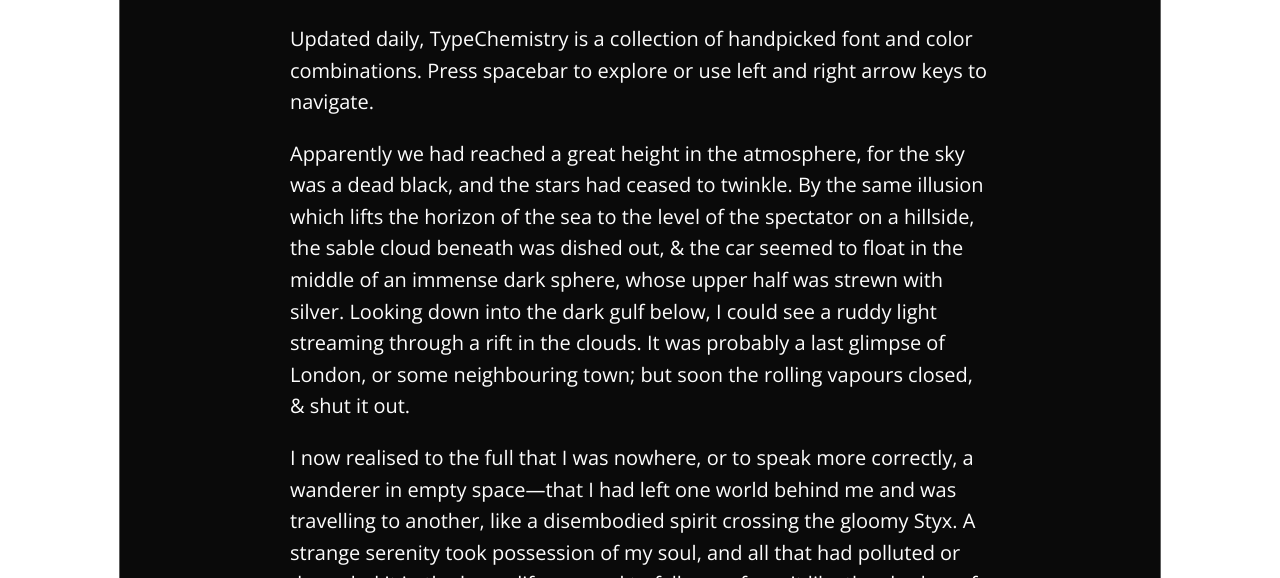
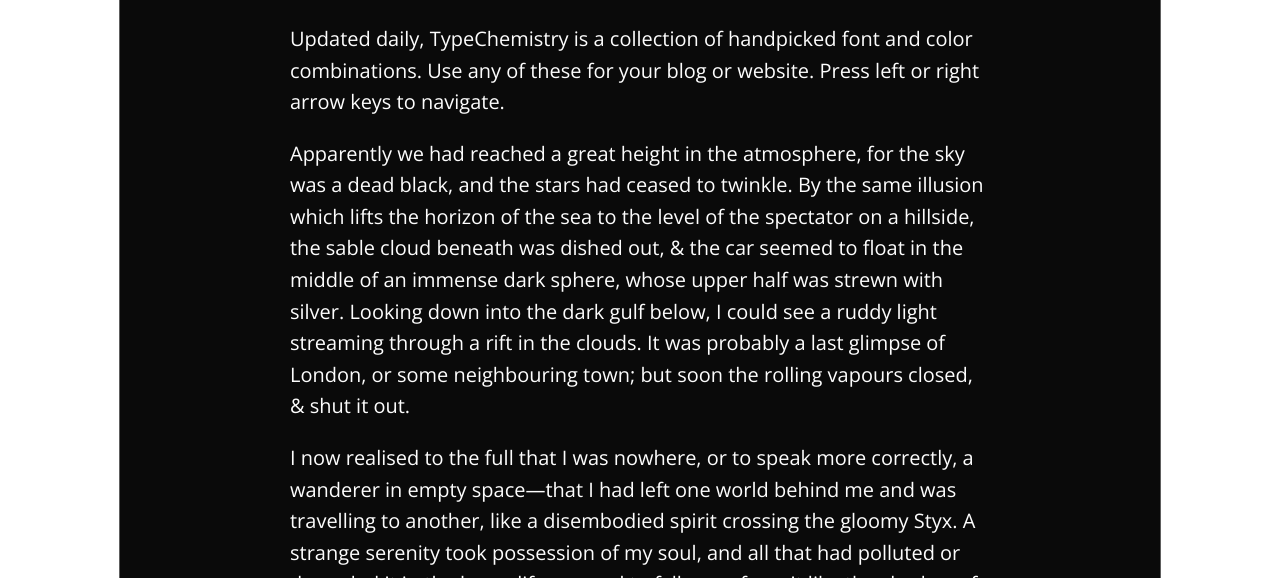
Before and after one commit to typechem/typechem.github.io, a plain HTML site: page index.html in a window 1280 px wide. Shown: the part 222-800 px from the top of the page. Drawn offline with nearby package versions, Linux system fonts and the light colour scheme; a web font is replaced by a local one.

Commit message:
updated intro

```diff
--- a/index.html
+++ b/index.html
@@ -60,8 +60,8 @@
 	<div class="article-paper">
 		<article id="main-article">
 			<h1>A trip to Venus: In Space</h1>
-			<p>Updated daily, TypeChemistry is a collection of handpicked font and color combinations. Press spacebar to explore or use
-				left and right arrow keys to navigate.</p>
+			<p>Updated daily, TypeChemistry is a collection of handpicked font and color combinations. Use any of these for your blog or website.
+				Press left or right arrow keys to navigate.</p>
 			<p>Apparently we had reached a great height in the atmosphere, for the sky was a dead black, and the stars had ceased to
 				twinkle. By the same illusion which lifts the horizon of the sea to the level of the spectator on a hillside, the sable
 				cloud beneath was dished out, &amp; the car seemed to float in the middle of an immense dark sphere, whose upper half
```
